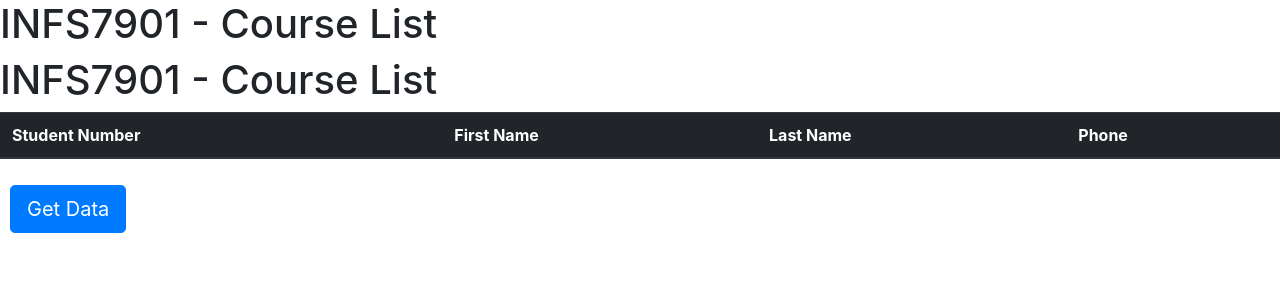
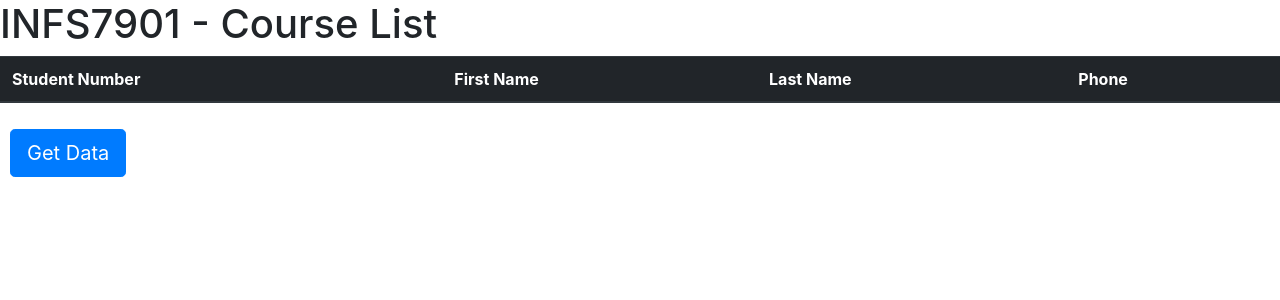
Before and after one commit to nanyangeva/index.php, a PHP site: page / in a window 1280 px wide. Shown: the top 300 px of the page. Run offline with PHP 8.4, Linux system fonts and the light colour scheme; lists and menus that the app fills with data are empty; some libraries are stand-ins or nearby versions.

Commit message:
Update index.php

```diff
--- a/index.php
+++ b/index.php
@@ -3,7 +3,6 @@
 </head>
 <body>
 
-    <h1>INFS7901 - Course List</h1>
     <h1>INFS7901 - Course List</h1>
 
     <?php
```
